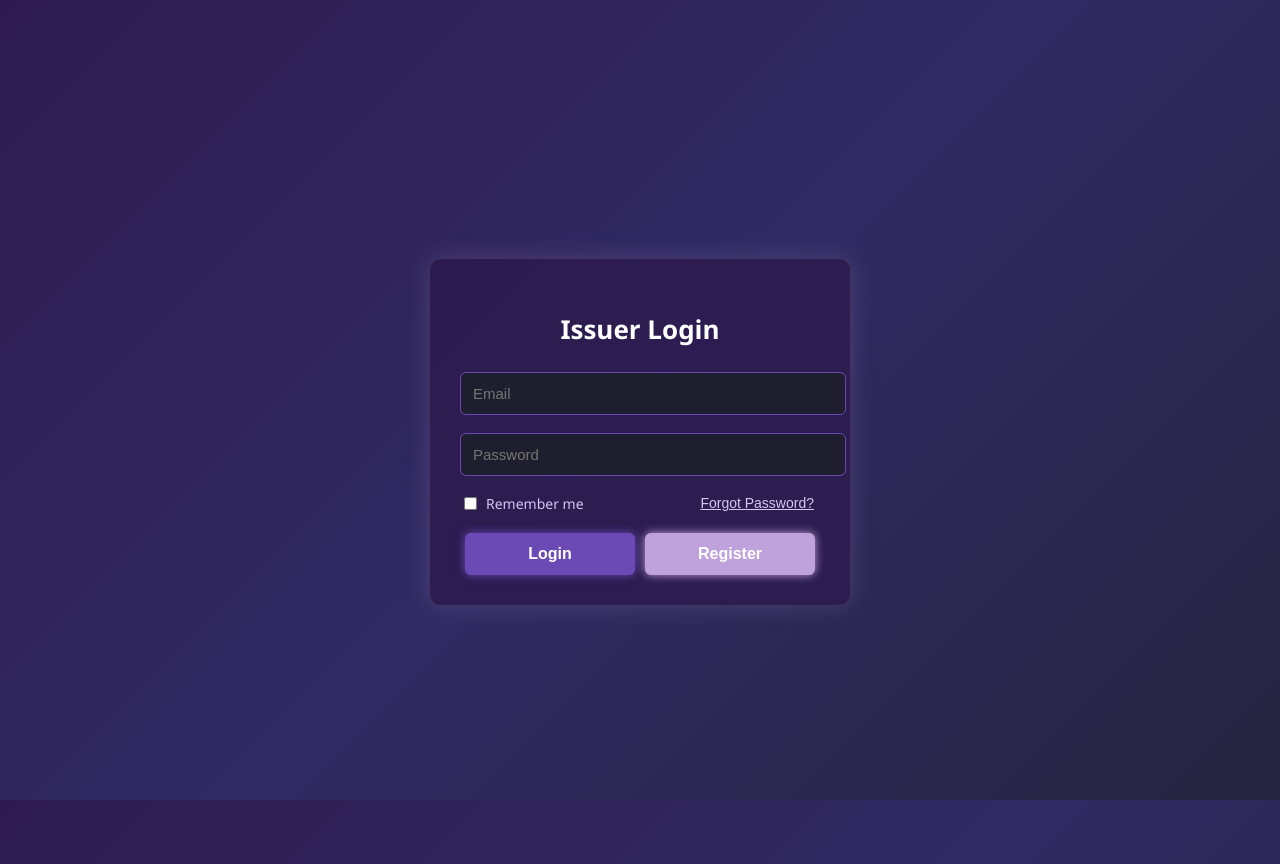
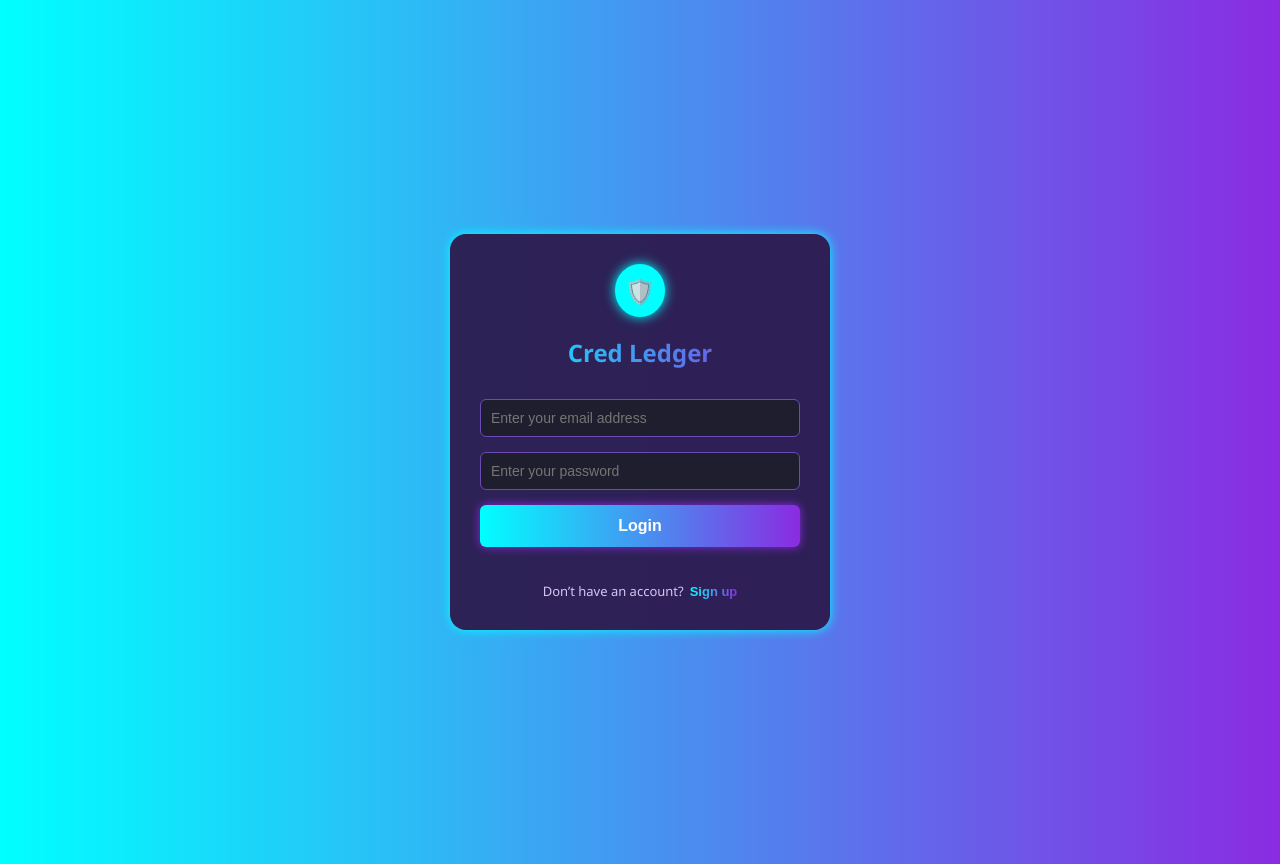
Before and after one commit to sarveshsarvs/credledger, a React (Create React App) app in the folder frontend/: page / in a window 1280 px wide. Built offline with nearby package versions, Linux system fonts and the light colour scheme.

Commit message:
This the final login page

```diff
--- a/frontend/src/components/LoginPage.jsx
+++ b/frontend/src/components/LoginPage.jsx
@@ -1,40 +1,53 @@
 import React, { useState, useEffect } from 'react';
 
-function LoginPage() {
+function CredLedgerLogin() {
   const [email, setEmail] = useState('');
   const [password, setPassword] = useState('');
-  const [rememberMe, setRememberMe] = useState(false);
-  const [activeButton, setActiveButton] = useState(null);
 
   useEffect(() => {
     document.body.style.margin = '0';
     document.body.style.padding = '0';
     document.body.style.boxSizing = 'border-box';
-    document.body.style.background = 'linear-gradient(135deg, #2D1B4F, #302b63, #24243e)';
+    document.body.style.background = 'linear-gradient(90deg, #00ffff, #8a2be2)';
     document.body.style.height = '100vh';
     document.body.style.overflow = 'hidden';
+    document.body.style.fontFamily = 'Segoe UI, sans-serif';
+
+    const styleSheet = document.createElement('style');
+    styleSheet.type = 'text/css';
+    styleSheet.innerText = `
+      @keyframes pulse {
+        0% { box-shadow: 0 0 10px #00ffff; }
+        50% { box-shadow: 0 0 20px #00ffff; }
+        100% { box-shadow: 0 0 10px #00ffff; }
+      }
+    `;
+    document.head.appendChild(styleSheet);
   }, []);
 
   const handleLogin = (e) => {
     e.preventDefault();
-    setActiveButton('login');
-    console.log('Login:', { email, password, rememberMe });
+    console.log('Login:', { email, password });
   };
 
-  const handleRegister = (e) => {
-    e.preventDefault();
-    setActiveButton('register');
-    console.log('Register:', { email, password });
+  const handleSignUp = () => {
+    console.log('Sign Up clicked');
   };
 
   return (
     <div style={styles.wrapper}>
       <div style={styles.container}>
+        <div style={styles.iconWrapper}>
+          <div style={styles.shieldGlow}>
+            <span style={styles.shield}>🛡️</span>
+          </div>
+        </div>
+        <h2 style={styles.title}>Cred Ledger</h2>
+
         <form style={styles.form}>
-          <h2 style={styles.title}>Issuer Login</h2>
           <input
             type="email"
-            placeholder="Email"
+            placeholder="Enter your email address"
             value={email}
             onChange={(e) => setEmail(e.target.value)}
             style={styles.input}
@@ -42,65 +55,32 @@ function LoginPage() {
           />
           <input
             type="password"
-            placeholder="Password"
+            placeholder="Enter your password"
             value={password}
             onChange={(e) => setPassword(e.target.value)}
             style={styles.input}
             required
           />
 
-          <div style={styles.options}>
-            <label style={styles.checkboxLabel}>
-              <input
-                type="checkbox"
-                checked={rememberMe}
-                onChange={(e) => setRememberMe(e.target.checked)}
-              />
-              <span style={styles.optionText}>Remember me</span>
-            </label>
-            <button type="button" style={styles.forgot}>Forgot Password?</button>
-          </div>
-
-          <div style={styles.buttonGroup}>
           <button
             onClick={handleLogin}
-              style={{
-                ...styles.button,
-                ...(activeButton === 'login' ? styles.activeLogin : styles.login),
-              }}
+            style={styles.loginButton}
             onMouseEnter={(e) => {
               e.target.style.transform = 'scale(1.05)';
-                e.target.style.boxShadow = '0 0 25px #6C4AB6';
+              e.target.style.boxShadow = '0 0 25px #8a2be2';
             }}
             onMouseLeave={(e) => {
               e.target.style.transform = 'scale(1)';
-                e.target.style.boxShadow =
-                  activeButton === 'login'
-                    ? styles.activeLogin.boxShadow
-                    : styles.login.boxShadow;
+              e.target.style.boxShadow = styles.loginButton.boxShadow;
             }}
           >
             Login
           </button>
-            <button
-              onClick={handleRegister}
-              style={{
-                ...styles.button,
-                ...(activeButton === 'register' ? styles.activeRegister : styles.register),
-              }}
-              onMouseEnter={(e) => {
-                e.target.style.transform = 'scale(1.05)';
-                e.target.style.boxShadow = '0 0 25px #BFA2DB';
-              }}
-              onMouseLeave={(e) => {
-                e.target.style.transform = 'scale(1)';
-                e.target.style.boxShadow =
-                  activeButton === 'register'
-                    ? styles.activeRegister.boxShadow
-                    : styles.register.boxShadow;
-              }}
-            >
-              Register
+
+          <div style={styles.signUpRow}>
+            <span style={styles.signUpText}>Don’t have an account?</span>
+            <button onClick={handleSignUp} style={styles.signUpLink}>
+              Sign up
             </button>
           </div>
         </form>
@@ -115,95 +95,87 @@ const styles = {
     justifyContent: 'center',
     alignItems: 'center',
     height: '100vh',
-    fontFamily: 'Segoe UI, sans-serif',
     color: '#fff',
   },
   container: {
-    backgroundColor: 'rgba(45, 27, 79, 0.9)',
+    backgroundColor: 'rgba(45, 27, 79, 0.95)',
     padding: '30px',
-    borderRadius: '12px',
-    width: '360px',
-    boxShadow: '0 0 25px rgba(191, 162, 219, 0.2)',
-    border: '1px solid rgba(255, 255, 255, 0.1)',
+    borderRadius: '16px',
+    width: '320px',
+    boxShadow: '0 0 30px #8a2be2',
+    animation: 'pulse 3s infinite',
+    textAlign: 'center',
+  },
+  iconWrapper: {
+    marginBottom: '10px',
+  },
+  shieldGlow: {
+    display: 'inline-block',
+    padding: '10px',
+    borderRadius: '50%',
+    backgroundColor: '#00ffff',
+    boxShadow: '0 0 20px #00ffff',
+    animation: 'pulse 2s infinite',
+  },
+  shield: {
+    fontSize: '24px',
+    color: '#2D1B4F',
+  },
+  title: {
+    fontSize: '24px',
+    fontWeight: 'bold',
+    background: 'linear-gradient(90deg, #00ffff, #8a2be2)',
+    WebkitBackgroundClip: 'text',
+    WebkitTextFillColor: 'transparent',
+    marginBottom: '30px',
   },
   form: {
     display: 'flex',
     flexDirection: 'column',
-  },
-  title: {
-    textAlign: 'center',
-    marginBottom: '25px',
-    fontSize: '26px',
-    fontWeight: '600',
-    color: '#FFFFFF',
+    gap: '15px',
   },
   input: {
-    width: '100%',
-    padding: '12px',
-    marginBottom: '18px',
+    padding: '10px',
     borderRadius: '6px',
     border: '1px solid #6C4AB6',
     backgroundColor: '#1e1e2e',
     color: '#fff',
-    fontSize: '15px',
+    fontSize: '14px',
     outline: 'none',
+    transition: 'box-shadow 0.3s ease, border-color 0.3s ease',
   },
-  options: {
-    display: 'flex',
-    justifyContent: 'space-between',
-    alignItems: 'center',
-    marginBottom: '20px',
-    fontSize: '14px',
-  },
-  checkboxLabel: {
-    display: 'flex',
-    alignItems: 'center',
-    gap: '6px',
-  },
-  optionText: {
-    color: '#D6C6F2',
-  },
-  forgot: {
-    background: 'none',
-    border: 'none',
-    color: '#D6C6F2',
-    cursor: 'pointer',
-    textDecoration: 'underline',
-    fontSize: '14px',
-  },
-  buttonGroup: {
-    display: 'flex',
-    justifyContent: 'space-between',
-  },
-  button: {
-    flex: 1,
-    padding: '12px 0',
-    fontSize: '16px',
+  loginButton: {
+    padding: '12px',
+    background: 'linear-gradient(90deg, #00ffff, #8a2be2)',
+    color: '#fff',
+    fontWeight: 'bold',
     border: 'none',
     borderRadius: '6px',
     cursor: 'pointer',
-    margin: '0 5px',
+    boxShadow: '0 0 10px #8a2be2',
     transition: 'all 0.3s ease',
-    transform: 'scale(1)',
+    fontSize: '16px',
+  },
+  signUpRow: {
+    marginTop: '20px',
+    fontSize: '13px',
+    color: '#D6C6F2',
+  },
+  signUpText: {
+    marginRight: '6px',
+  },
+  signUpLink: {
+    background: 'none',
+    border: 'none',
     fontWeight: 'bold',
-    color: '#fff',
-  },
-  login: {
-    backgroundColor: '#6C4AB6',
-    boxShadow: '0 0 10px #6C4AB6',
-  },
-  register: {
-    backgroundColor: '#BFA2DB',
-    boxShadow: '0 0 10px #BFA2DB',
-  },
-  activeLogin: {
-    backgroundColor: '#6C4AB6',
-    boxShadow: '0 0 20px #6C4AB6',
-  },
-  activeRegister: {
-    backgroundColor: '#BFA2DB',
-    boxShadow: '0 0 20px #BFA2DB',
+    fontSize: '13px',
+    padding: '0',
+    cursor: 'pointer',
+    backgroundImage: 'linear-gradient(90deg, #00ffff, #8a2be2)',
+    WebkitBackgroundClip: 'text',
+    WebkitTextFillColor: 'transparent',
+    textDecoration: 'underline',
   },
 };
 
-export default LoginPage;
+export default CredLedgerLogin;
```
Also changed, not shown: frontend/src/App.js (+202 -14 lines). Lines whose indentation alone changed are shown as unchanged.
